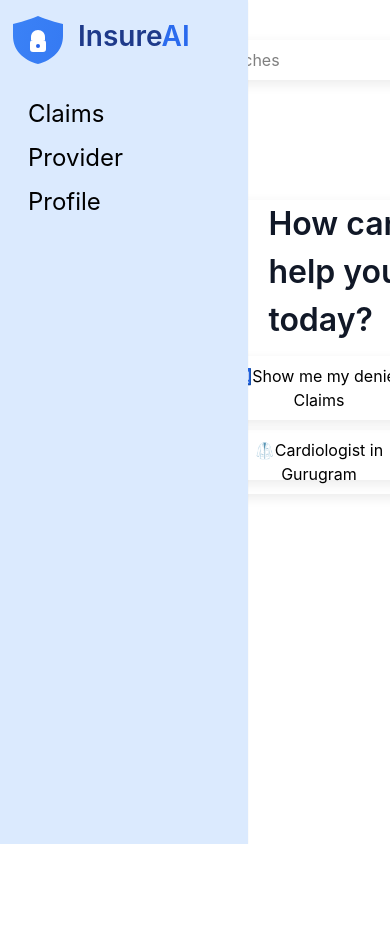
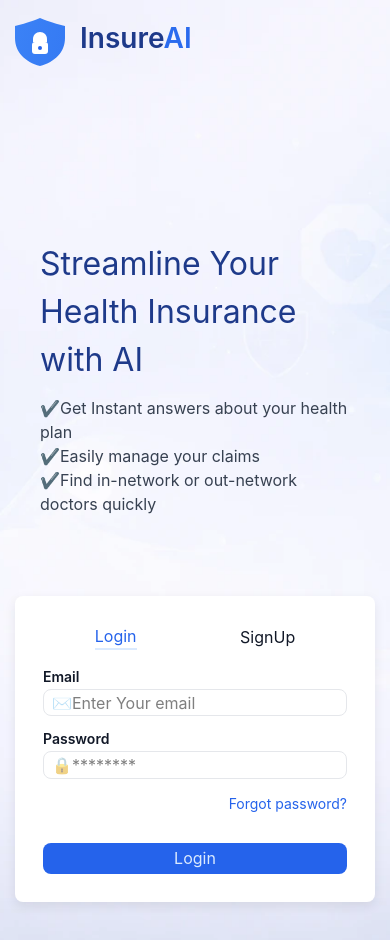
Before and after one commit to prashant00797/ai-insurance-app, a React (Vite) app: page /auth in a window 390 px wide. Before the commit this address led to /. Before the commit the page ends 844 px from the top, so only its background shows below. Built offline with nearby package versions, Linux system fonts and the light colour scheme.

Commit message:
mobile basic layout for auth page

```diff
--- a/src/router.jsx
+++ b/src/router.jsx
@@ -6,7 +6,7 @@ import ClaimsPage from "./page/ClaimsPage";
 import ProviderPage from "./page/ProviderPage";
 import ProfilePage from "./page/ProfilePage";
 
-const isAuthenticated = true;
+const isAuthenticated = false;
 const appRoutes = createBrowserRouter([
   //public routes
   {
--- a/src/ui/AuthUI.jsx
+++ b/src/ui/AuthUI.jsx
@@ -21,7 +21,7 @@ const AuthUI = () => {
       <div className="p-2.5">
         <img src={logo} alt="insureAI" />
       </div>
-      <div className="flex justify-around items-start pt-20 w-full gap-20">
+      <div className="flex flex-col p-10 justify-center items-center lg:flex-row lg:justify-around lg:items-start lg:pt-20 w-full gap-20">
         <div id="intro" className="flex flex-col gap-3 pt-30">
           <h1 className="text-primary-600 text-page-title break-after-all">
             Streamline Your Health Insurance with AI
```
